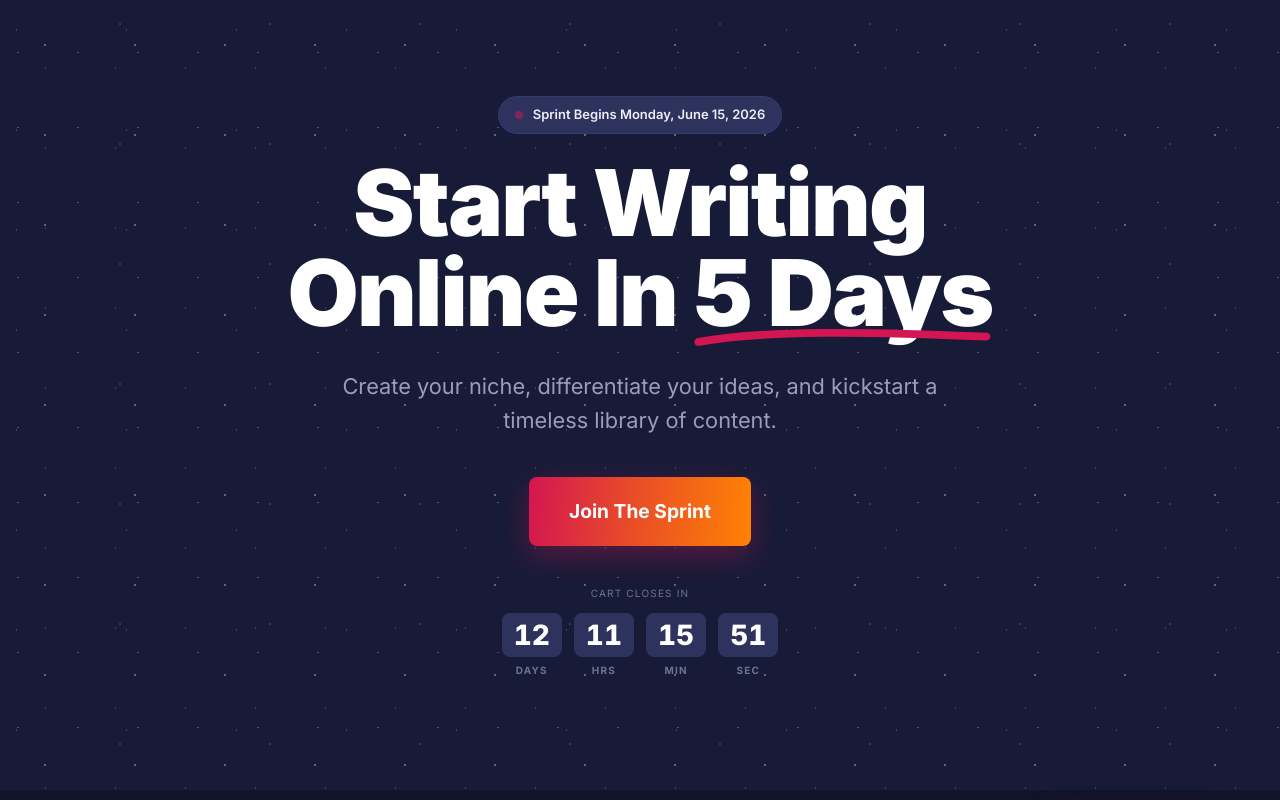
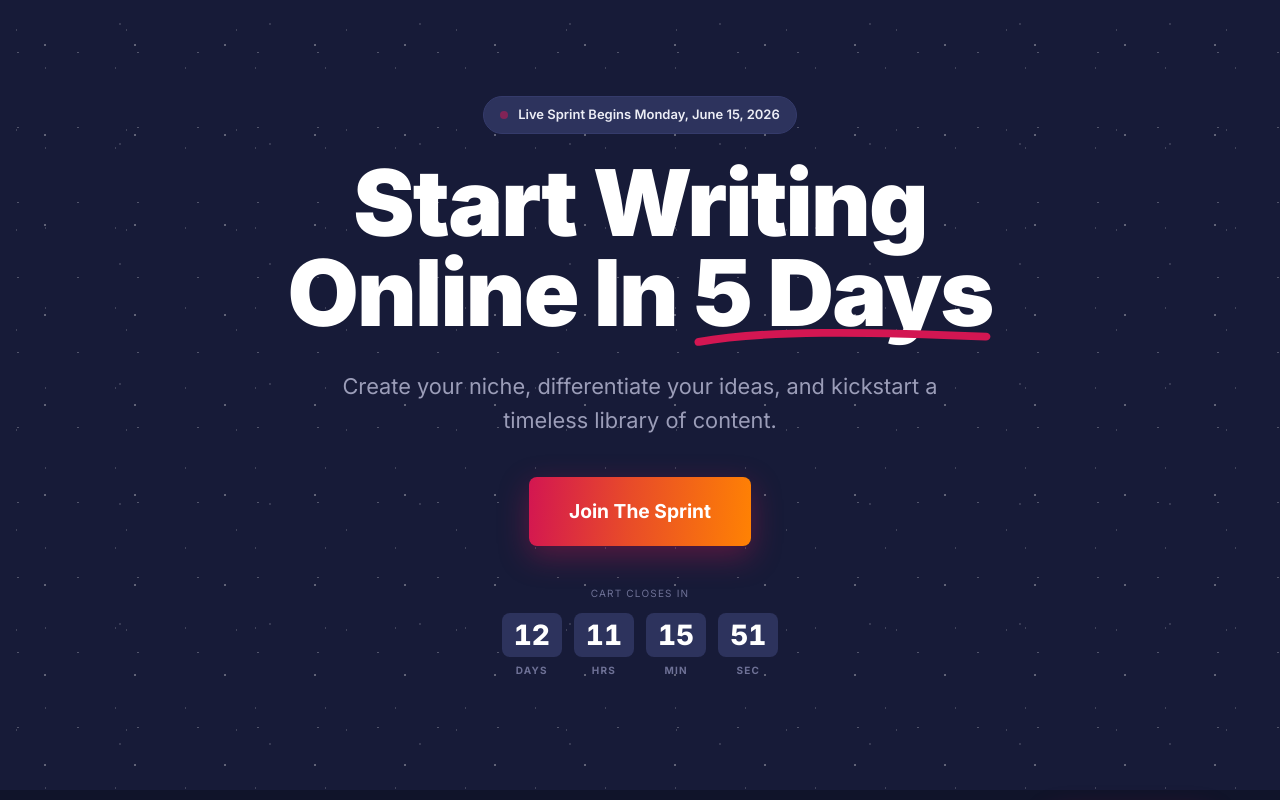
Before and after one commit to jtzack/swo-sprint, a React (Vite) app: page / in a window 1280 px wide. Shown: the top 800 px of the page. Built offline with nearby package versions, Linux system fonts and the light colour scheme.

Commit message:
Hero pill: 'Sprint Begins' → 'Live Sprint Begins'

```diff
--- a/src/App.tsx
+++ b/src/App.tsx
@@ -150,7 +150,7 @@ function Hero({ ctaRef }: { ctaRef: React.RefObject<HTMLAnchorElement | null> })
         <div className="flex justify-center mb-6">
           <span className="inline-flex items-center gap-2.5 bg-card-2 border border-line text-fg-1 text-[13px] font-semibold px-4 py-2 rounded-full">
             <span className="w-2 h-2 rounded-full bg-red animate-pulse" />
-            Sprint Begins Monday, June 15, 2026
+            Live Sprint Begins Monday, June 15, 2026
           </span>
         </div>
         <h1
```
